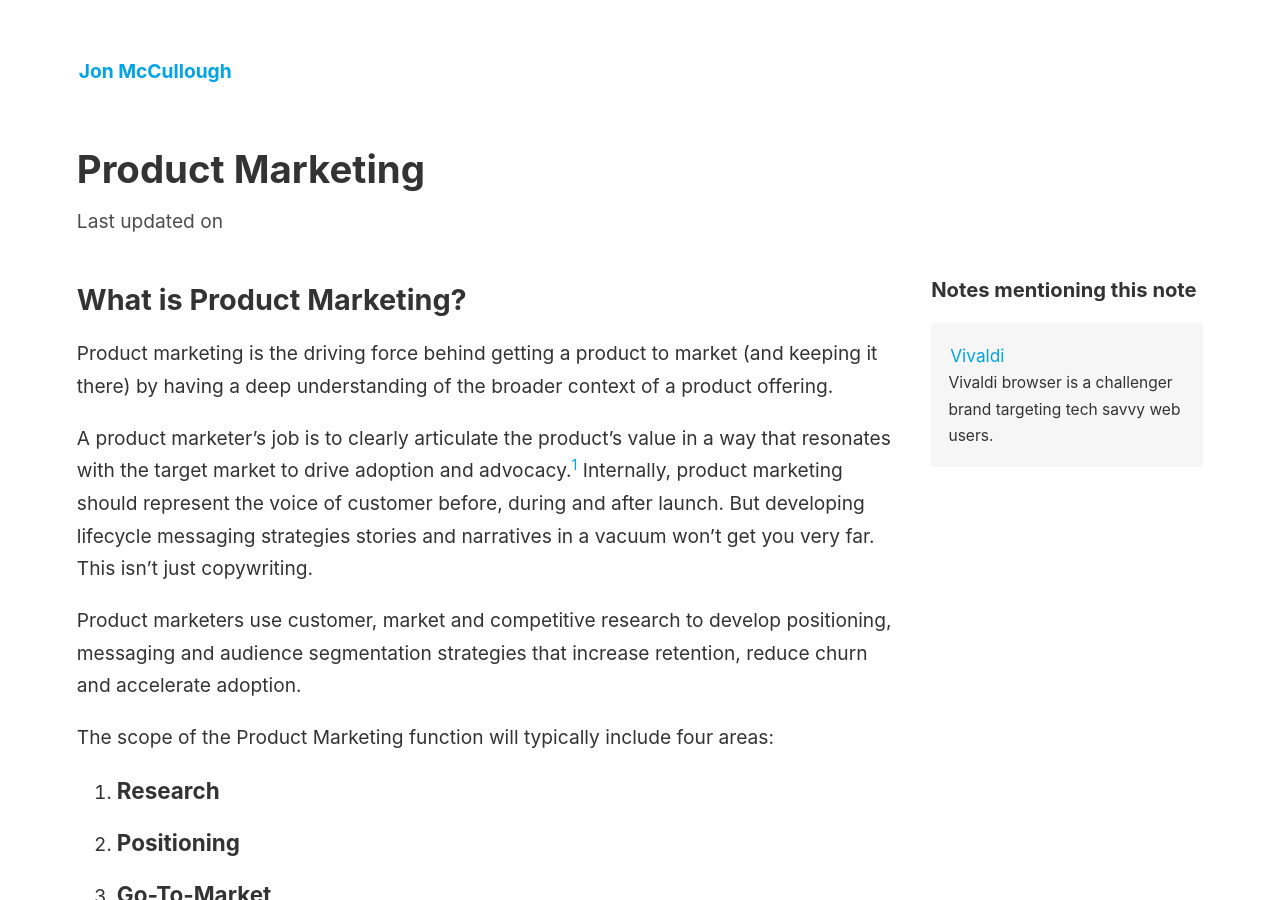
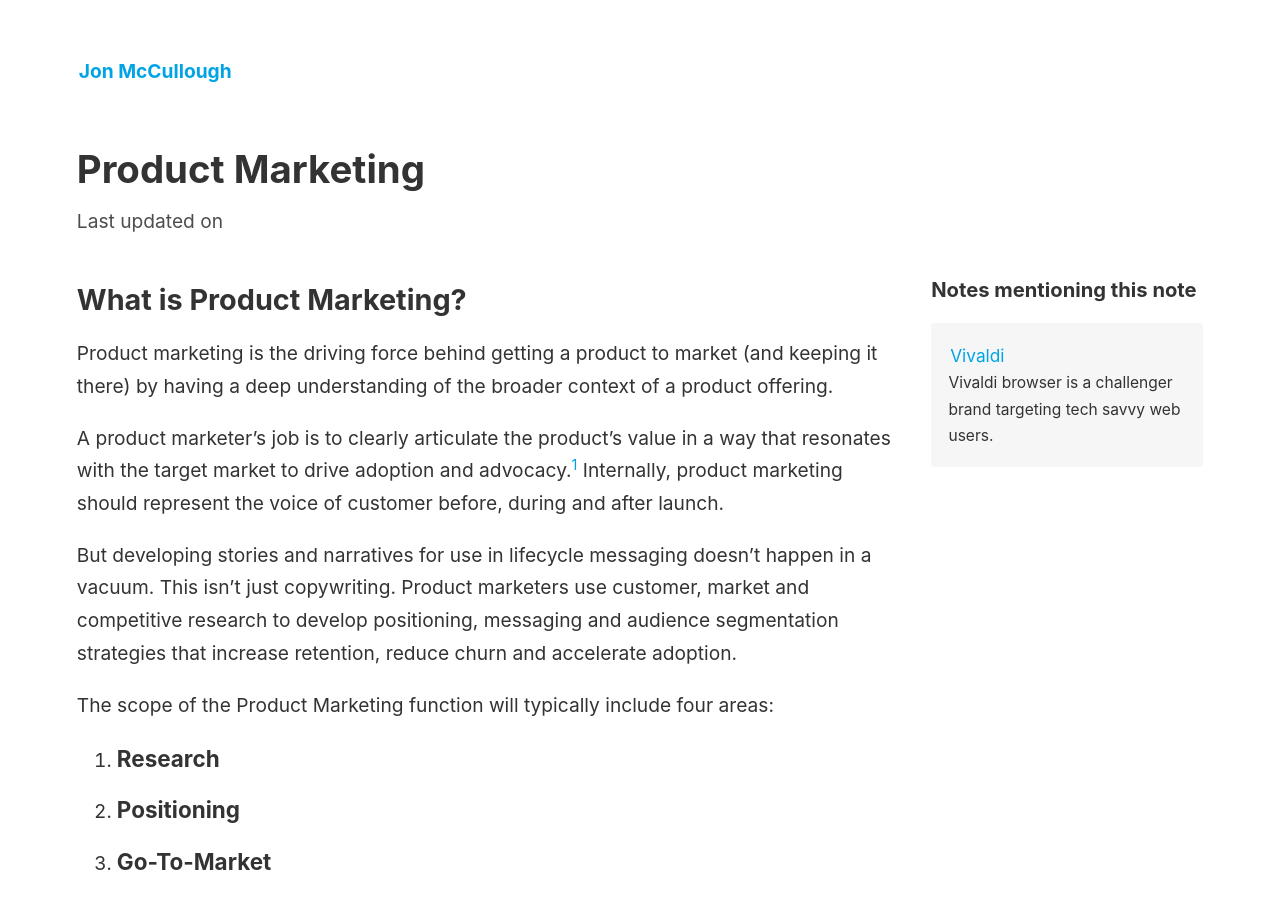
Before and after one commit to jonmccull/digital-garden, a Jekyll site: the page built from _notes/product-marketing.md, in a window 1280 px wide and 900 px high. Built offline with Jekyll 4.4.1, drawn with Linux system fonts in a browser that asks for light colours.

Commit message:
Product Marketing note update
Signed-off-by: Jon McCullough <jonmccull@pm.me>

```diff
--- a/_notes/product-marketing.md
+++ b/_notes/product-marketing.md
@@ -7,9 +7,9 @@ permalink: /product-marketing/
 
 Product marketing is the driving force behind getting a product to market (and keeping it there) by having a deep understanding of the broader context of a product offering.
 
-A product marketer's job is to clearly articulate the product's value in a way that resonates with the target market to drive adoption and advocacy.<input type="checkbox" id="cb7" /><label for="cb7"><sup></sup></label><span><span class="footnote-inner">"[Product marketers are] the people responsible for being able to understand – and therefore articulate – what is different and better and remarkable about your for offering, for your target people." – [April Dunford](https://twitter.com/aprildunford?lang=en) in [Product Marketing Alliance](https://productmarketingalliance.com/what-is-product-marketing/).</span></span> Internally, product marketing should represent the voice of customer before, during and after launch. But developing lifecycle messaging strategies stories and narratives in a vacuum won't get you very far. This isn't just copywriting.
+A product marketer's job is to clearly articulate the product's value in a way that resonates with the target market to drive adoption and advocacy.<input type="checkbox" id="cb7" /><label for="cb7"><sup></sup></label><span><span class="footnote-inner">"[Product marketers are] the people responsible for being able to understand – and therefore articulate – what is different and better and remarkable about your for offering, for your target people." – [April Dunford](https://twitter.com/aprildunford?lang=en) in [Product Marketing Alliance](https://productmarketingalliance.com/what-is-product-marketing/).</span></span> Internally, product marketing should represent the voice of customer before, during and after launch.
 
-Product marketers use customer, market and competitive research to develop positioning, messaging and audience segmentation strategies that increase retention, reduce churn and accelerate adoption.
+But developing stories and narratives for use in lifecycle messaging doesn't happen in a vacuum. This isn't just copywriting. Product marketers use customer, market and competitive research to develop positioning, messaging and audience segmentation strategies that increase retention, reduce churn and accelerate adoption.
 
 The scope of the Product Marketing function will typically include four areas:
 
```
